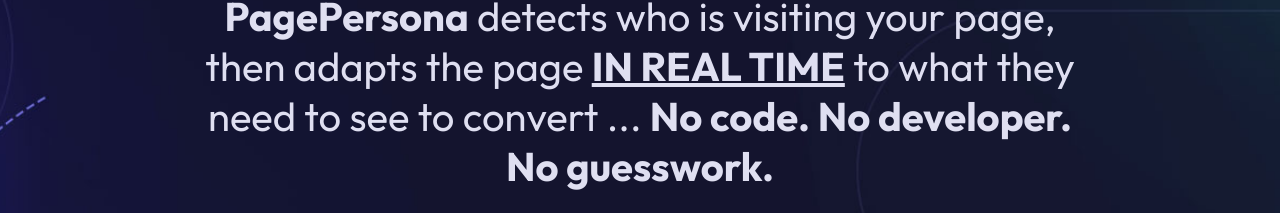
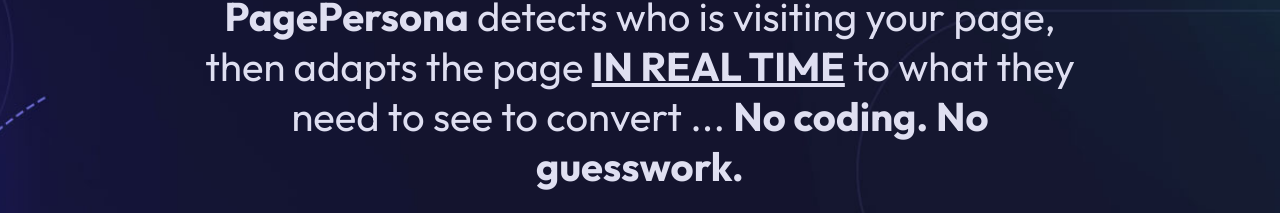
Before and after one commit to chovtech/chov, a Next.js app in the folder apps/pagepersona/frontend/: page / in a window 1280 px wide. Shown: the part 437-650 px from the top of the page. Built offline with nearby package versions, Linux system fonts and the light colour scheme.

Commit message:
copy(hero): subheadline — No coding. No guesswork.

```diff
--- a/apps/pagepersona/frontend/app/_components/sales/HeroSection.tsx
+++ b/apps/pagepersona/frontend/app/_components/sales/HeroSection.tsx
@@ -76,7 +76,7 @@
           <strong style={{ fontWeight: 700 }}>PagePersona</strong> detects who is visiting your page, then adapts the page{' '}
           <strong style={{ fontWeight: 700, textDecoration: 'underline' }}>IN REAL TIME</strong>{' '}
           to what they need to see to convert ...{' '}
-          <strong style={{ fontWeight: 700 }}>No code. No developer. No guesswork.</strong>
+          <strong style={{ fontWeight: 700 }}>No coding. No guesswork.</strong>
         </p>
 
         {/* Label — moved here after subheadline, pill badge */}
```
